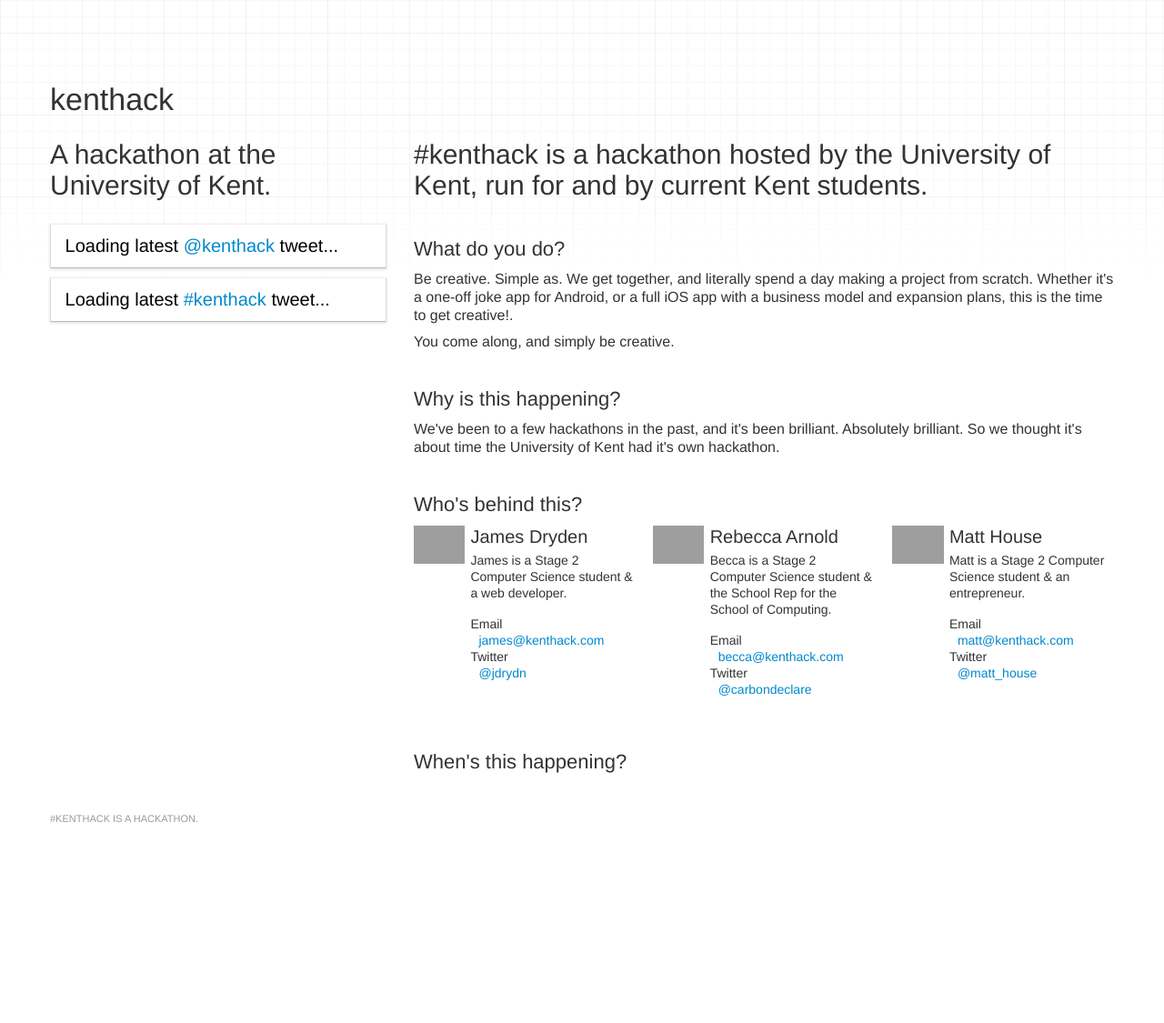
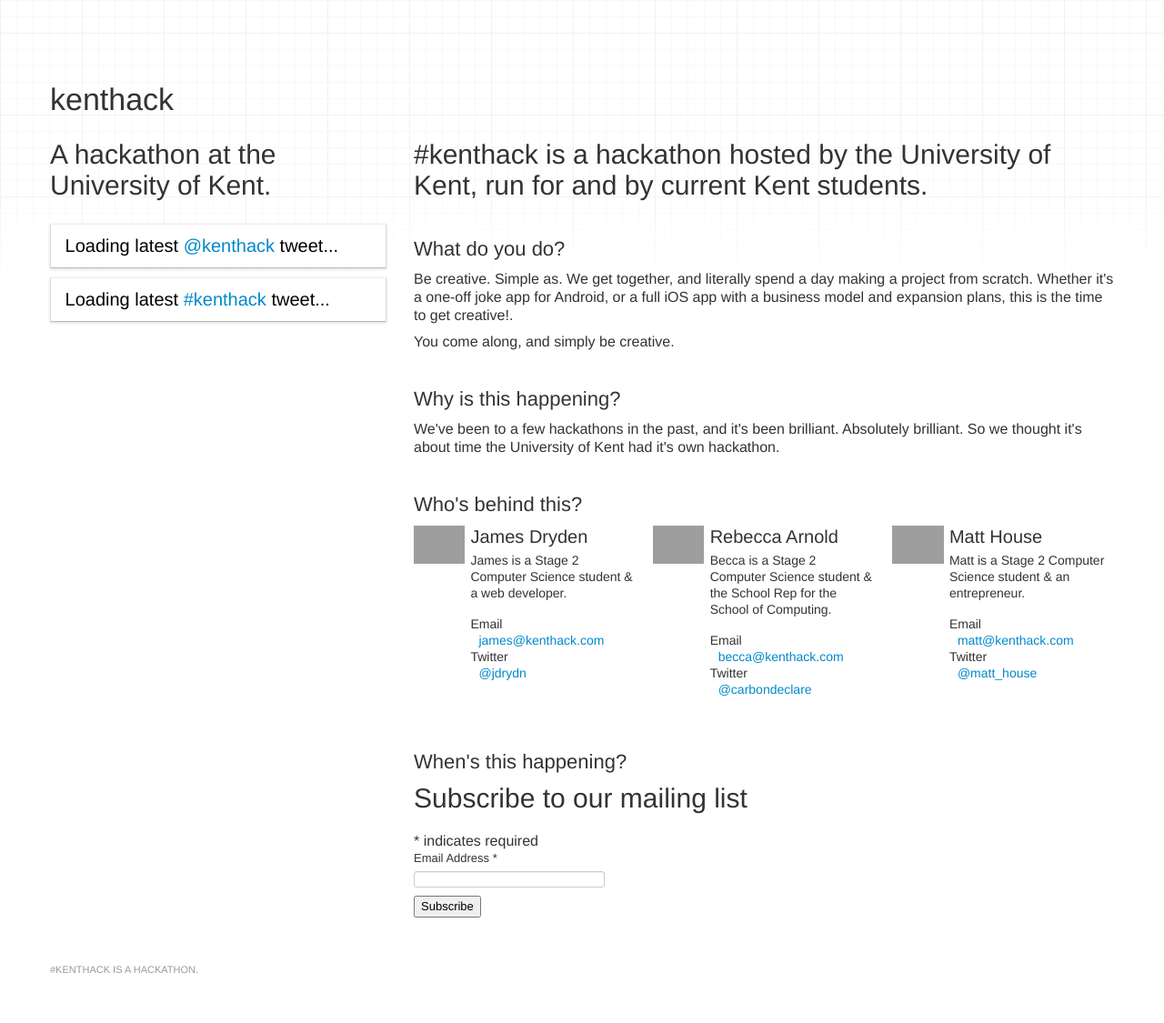
Before and after one commit to jdrydn/kenthack.github.io, a Jekyll site: the page built from home.html, in a window 1280 px wide. Shown: the whole page at 91% size. Built offline with Jekyll 4.4.1, drawn with Linux system fonts in a browser that asks for light colours; before the commit the page ends 959 px from its top, so only the background shows below that; grey boxes are pictures that could not be loaded.

Commit message:
Added mailchimp form.

```diff
--- a/home.html
+++ b/home.html
@@ -144,7 +144,23 @@
 						</section>
 
 						<section class="you">
-
+							<!-- Begin MailChimp Signup Form -->
+							<div id="mc_embed_signup">
+								<form action="http://kenthack.us6.list-manage.com/subscribe/post?u=848614f50f629fb380bacbaa4&amp;id=f7d6db0c3a" method="post" id="mc-embedded-subscribe-form" name="mc-embedded-subscribe-form" class="validate" target="_blank" novalidate>
+									<h2>Subscribe to our mailing list</h2>
+									<div class="indicates-required"><span class="asterisk">*</span> indicates required</div>
+									<div class="mc-field-group">
+										<label for="mce-EMAIL">Email Address  <span class="asterisk">*</span></label>
+										<input type="email" value="" name="EMAIL" class="required email" id="mce-EMAIL">
+									</div>
+									<div id="mce-responses" class="clear">
+										<div class="response" id="mce-error-response" style="display:none"></div>
+										<div class="response" id="mce-success-response" style="display:none"></div>
+									</div>
+									<div class="clear"><input type="submit" value="Subscribe" name="subscribe" id="mc-embedded-subscribe" class="button"></div>
+								</form>
+							</div>
+							<!--End mc_embed_signup-->
 						</section>
 
 					</section>
--- a/thanks.html
+++ b/thanks.html
@@ -23,4 +23,4 @@
 				</div>
 			</div>
 
-			{% includes footer.html %}
+			{% include footer.html %}
```
